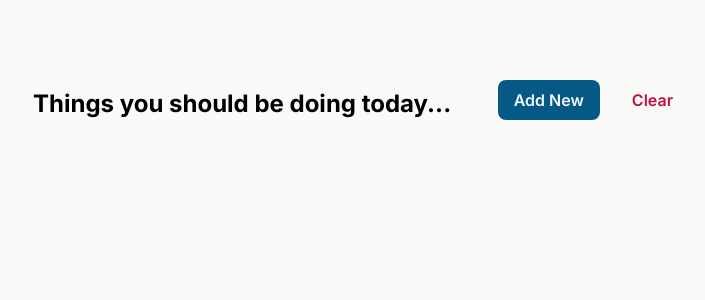
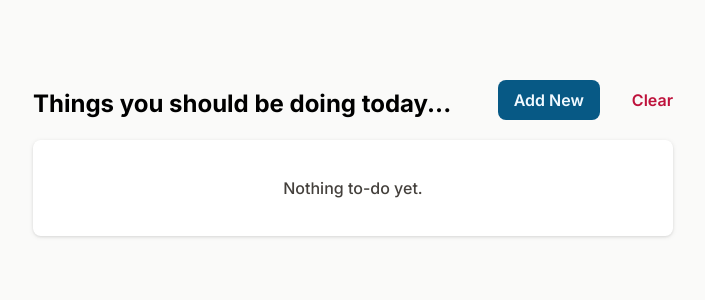
Before and after one commit to AforSmithz/to-do-app-next, a Next.js app: page / in a window 1280 px wide. Shown: the top 300 px of the page, without its empty margins (287-992 px from the left). Built offline with nearby package versions, Linux system fonts and the light colour scheme.

Commit message:
feat: add no-existing to-do items

```diff
--- a/app/page.tsx
+++ b/app/page.tsx
@@ -14,6 +14,11 @@ export default function Home() {
           </div>
         </div>
       </section>
+      <section className="w-full flex flex-col items-center justify-center">
+        <div className=" bg-white drop-shadow text-to-do-black font-medium w-full flex items-center justify-center rounded-lg p-9">
+          Nothing to-do yet.
+        </div>
+      </section>
     </main>
   );
 }
--- a/tailwind.config.ts
+++ b/tailwind.config.ts
@@ -9,6 +9,7 @@ const config: Config = {
   theme: {
     extend: {
       colors: {
+        "to-do-black": "#44403C",
         "to-do-blue": "#075985",
         "to-do-red": "#BE123C ",
         "to-do-white": "#F0F9FF",
```
